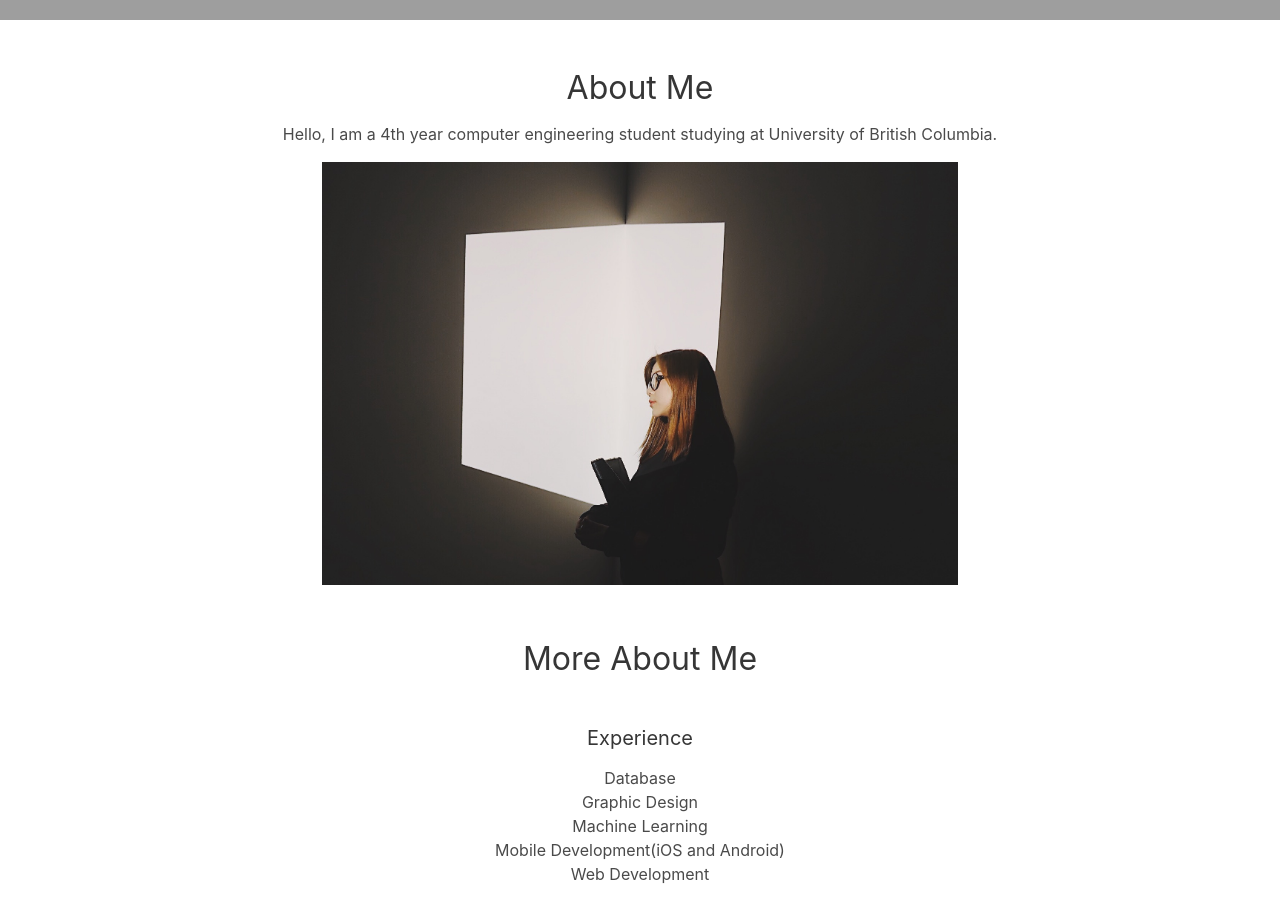
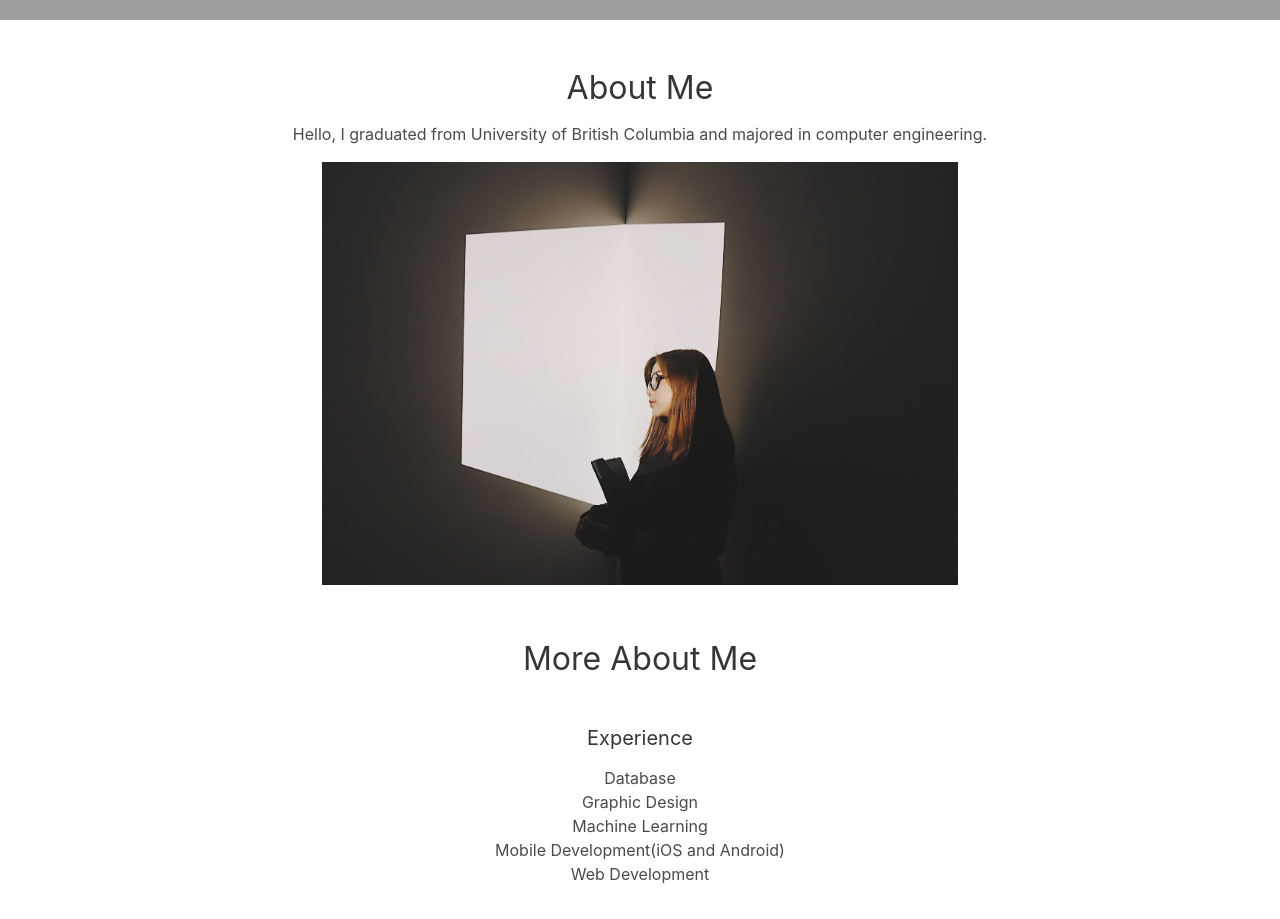
Before and after one commit to Jennnnyz/Jennnnyz.github.io, a plain HTML site: page index.html in a window 1280 px wide. Shown: the part 780-1699 px from the top of the page. Drawn offline with nearby package versions, Linux system fonts and the light colour scheme; grey boxes are pictures that could not be loaded.

Commit message:
update about me

```diff
--- a/index.html
+++ b/index.html
@@ -46,7 +46,7 @@
                 <div class="column is-8 is-offset-2">
                   <div class="blockContent reveal">
                   <h1>About Me</h1>
-                  <p>Hello, I am a 4th year computer engineering student studying at University of British Columbia.
+                  <p>Hello, I graduated from University of British Columbia and majored in computer engineering.
                   </p>
                     <div class="columns">
                         <div class="column is-10 is-offset-1">
```
Also changed, not shown: 1 other file.
